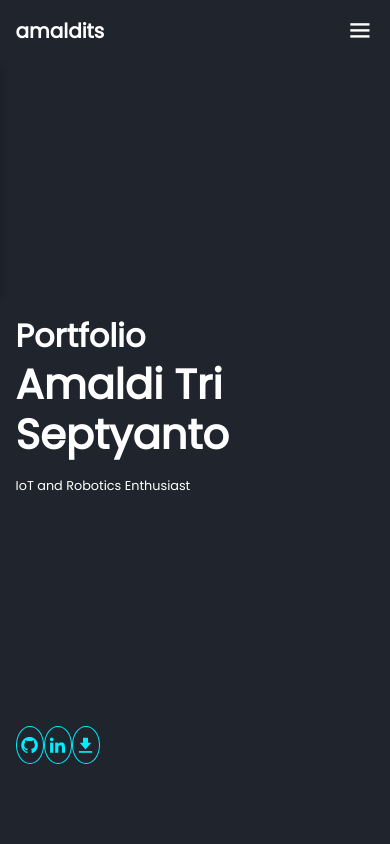
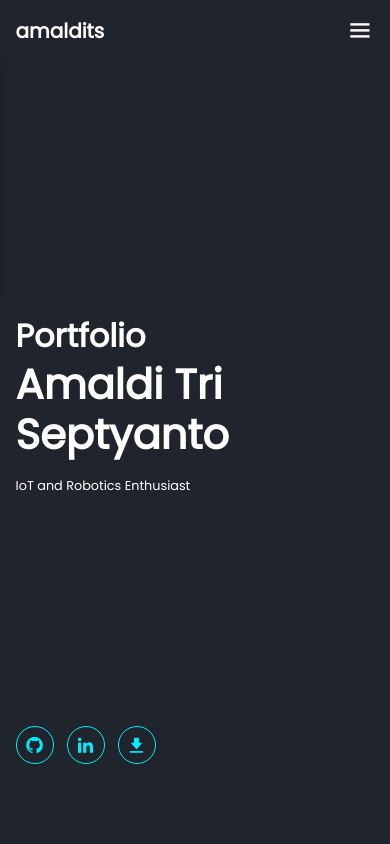
Before and after one commit to amaldits/amaldits.github.io, a plain HTML site: page index.html in a window 390 px wide. Shown: the top 844 px of the page. Drawn offline with nearby package versions, Linux system fonts and the light colour scheme.

Commit message:
12th solved responsive bugs

```diff
--- a/style.css
+++ b/style.css
@@ -746,7 +746,7 @@ span {
   }
 
   .home-sci {
-    width: 10.5rem;
+    width: 17.5rem;
   }
 
   .home-sci a {
```
